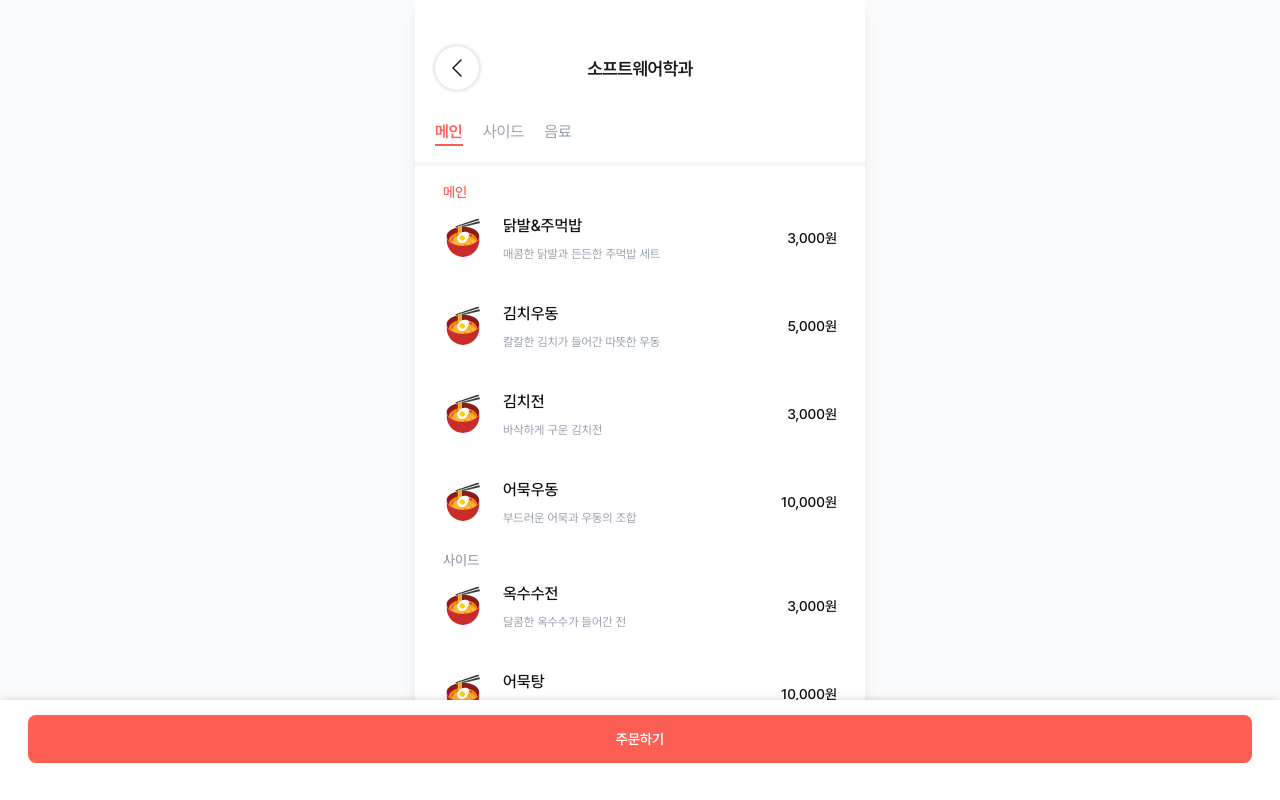
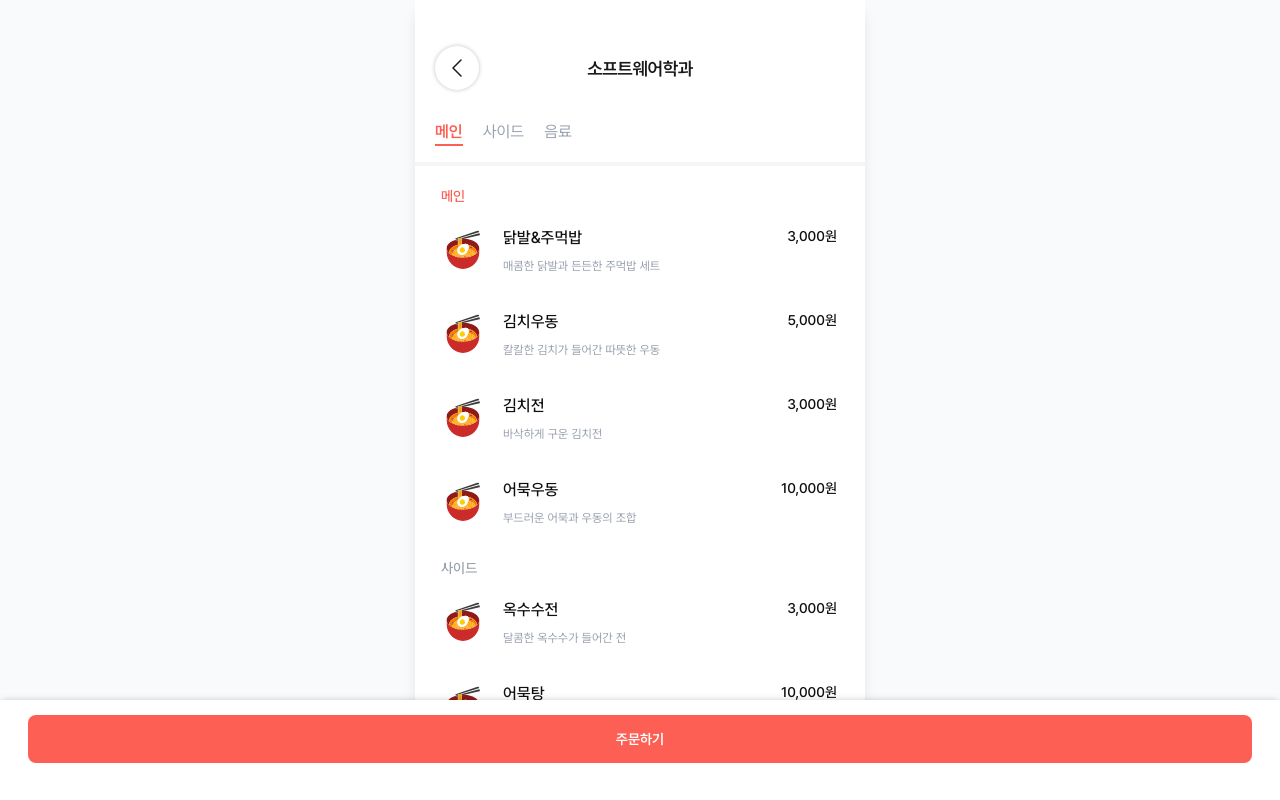
Before and after one commit to LikeLion-SKU/festival-fe, a React (Vite) app: page /order/progress in a window 1280 px wide. Built offline with nearby package versions, Linux system fonts and the light colour scheme.

Commit message:
:art:Design: 메뉴 클릭 시 수량 조절 퍼블리싱 추가

```diff
--- a/src/components/Order/OrderProgress/MenuSection.jsx
+++ b/src/components/Order/OrderProgress/MenuSection.jsx
@@ -1,35 +1,93 @@
+import { useState } from 'react';
+
+import Garbage from '@/assets/icons/garbage.svg?react';
+import Plus from '@/assets/icons/plus.svg?react';
+
 const CATEGORY_LABELS = { main: '메인', side: '사이드', drink: '음료' };
 const CATEGORY_ORDER = ['main', 'side', 'drink'];
 
 function MenuSection({ foodData, sectionRefs, activeCategory }) {
+  const [quantities, setQuantities] = useState({});
+
+  const handleSelect = (key) => {
+    setQuantities((prev) => ({ ...prev, [key]: 1 }));
+  };
+
+  const handleIncrease = (key) => {
+    setQuantities((prev) => ({ ...prev, [key]: prev[key] + 1 }));
+  };
+
+  const handleDecrease = (key) => {
+    setQuantities((prev) => {
+      const next = { ...prev };
+      if (next[key] <= 1) delete next[key];
+      else next[key] -= 1;
+      return next;
+    });
+  };
+
   const grouped = CATEGORY_ORDER.reduce((acc, cat) => {
     acc[cat] = foodData.filter((item) => item.category === cat);
     return acc;
   }, {});
 
   return (
-    <div className="px-7 py-4 flex flex-col gap-6">
+    <div className="px-4 py-5 flex flex-col gap-6">
       {CATEGORY_ORDER.map((cat) => (
         <div key={cat} ref={sectionRefs[cat]}>
           <div
-            className={`text-sm font-medium mb-3 ${CATEGORY_LABELS[cat] === activeCategory ? 'text-order-button' : 'text-gray-400'}`}
+            className={`px-2.5 text-sm font-medium mb-3 ${CATEGORY_LABELS[cat] === activeCategory ? 'text-order-button' : 'text-gray-400'}`}
           >
             {CATEGORY_LABELS[cat]}
           </div>
-          <div className="flex flex-col gap-10">
-            {/* 카테고리별 메뉴 */}
-            {grouped[cat].map((item, index) => (
-              <div key={index} className="flex items-center gap-5">
+          <div className="flex flex-col gap-5">
+            {grouped[cat].map((item, index) => {
+              const key = `${cat}-${index}`;
+              const qty = quantities[key];
+              return (
+                <div
+                  key={index}
+                  className={`px-3 rounded-lg ${qty ? 'bg-gray-100 py-5' : 'py-2'}`}
+                  onClick={() => !qty && handleSelect(key)}
+                >
+                  <div className="flex justify-between">
+                    <div className="flex items-center gap-5">
                       <img src={item.image} className="w-10 h-10 rounded-lg object-cover" />
                       <div className="flex flex-col flex-1 gap-2">
                         <div className="text-black-1000 font-medium">{item.name}</div>
                         <div className="text-xs text-gray-400">{item.description}</div>
                       </div>
+                    </div>
                     <div className="text-black-1000 text-sm font-medium">
                       {item.price.toLocaleString()}원
                     </div>
                   </div>
-            ))}
+                  {qty && (
+                    <div className="flex justify-end items-center gap-2 mt-3">
+                      <button
+                        onClick={(e) => {
+                          e.stopPropagation();
+                          handleDecrease(key);
+                        }}
+                        className="w-5 h-5 rounded-full bg-white shadow flex items-center justify-center text-gray-400"
+                      >
+                        <Garbage />
+                      </button>
+                      <span className="text-sm font-medium w-4 text-center">{qty}</span>
+                      <button
+                        onClick={(e) => {
+                          e.stopPropagation();
+                          handleIncrease(key);
+                        }}
+                        className="w-5 h-5 rounded-full bg-white shadow flex items-center justify-center text-gray-400"
+                      >
+                        <Plus />
+                      </button>
+                    </div>
+                  )}
+                </div>
+              );
+            })}
           </div>
         </div>
       ))}
```
Also changed, not shown: src/assets/icons/garbage.svg (added), src/assets/icons/plus.svg (added). Lines whose indentation alone changed are shown as unchanged.
